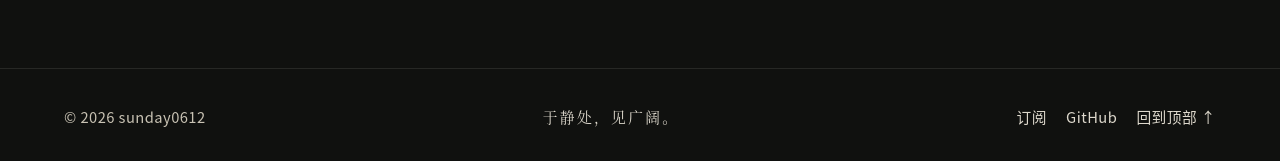
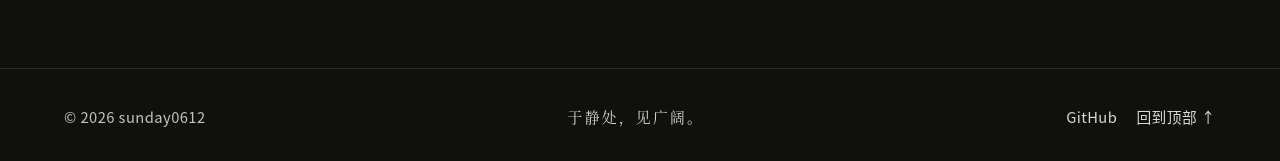
Before and after one commit to sunday0612/sunday0612.github.io, a Jekyll site: the page built from index.html, in a window 1280 px wide and 900 px high, scrolled down 2597 px. Shown: the part 736-897 px from the top of the window. Built offline with Jekyll 4.4.1, drawn with Linux system fonts in a browser that asks for light colours; a style sheet for code colours, icons or effects is not loaded.

Commit message:
删除页脚订阅

```diff
--- a/_includes/footer.html
+++ b/_includes/footer.html
@@ -3,7 +3,6 @@
     <p>© {{ site.time | date: "%Y" }} {{ site.data.profile.name | default: site.title | escape }}</p>
     <p class="footer-note">于静处，见广阔。</p>
     <p class="footer-links">
-      <a href="{{ '/feed.xml' | relative_url }}">订阅</a>
       <a href="https://github.com/sunday0612" rel="me noopener noreferrer">GitHub</a>
       <a href="#content" aria-label="回到顶部">回到顶部 ↑</a>
     </p>
```
